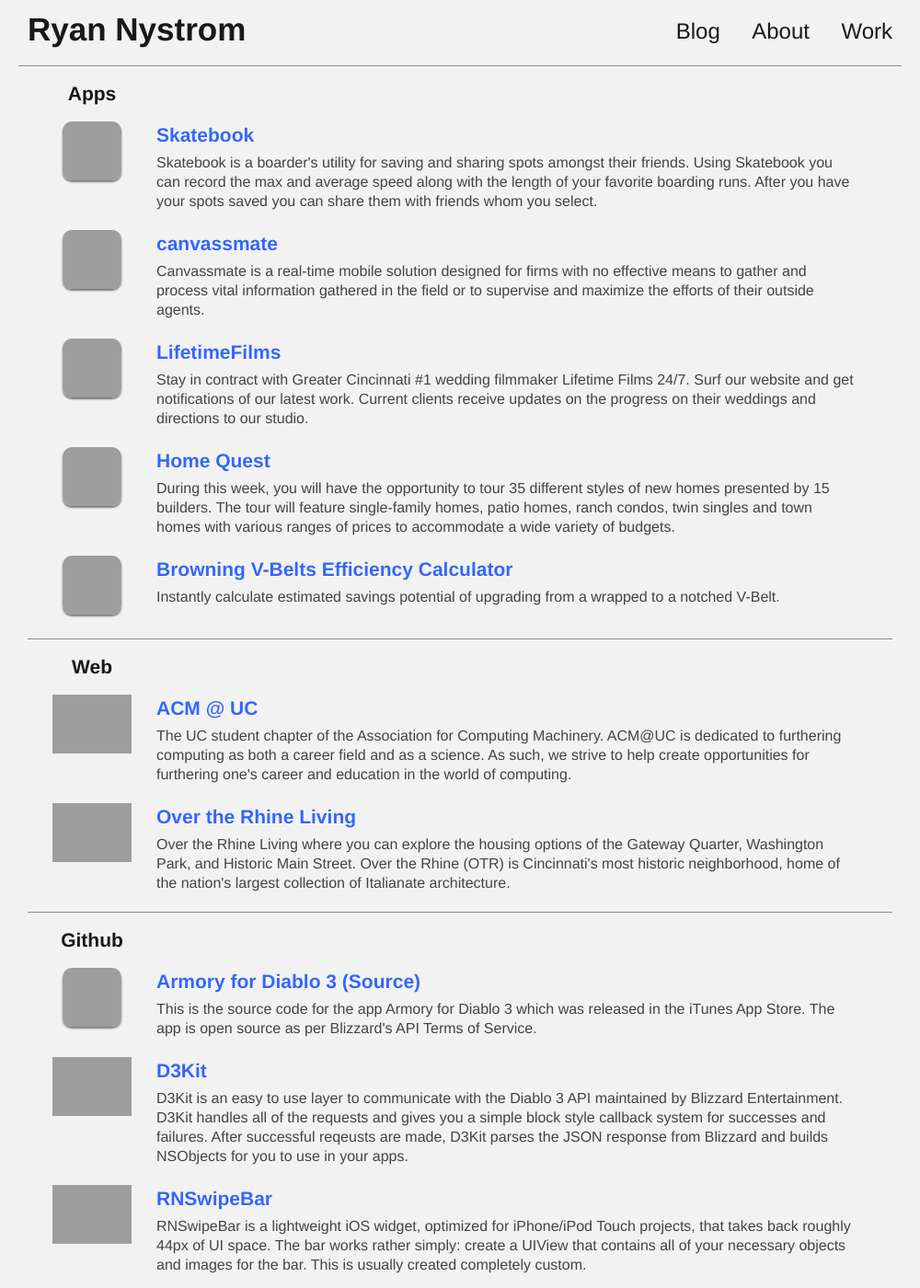
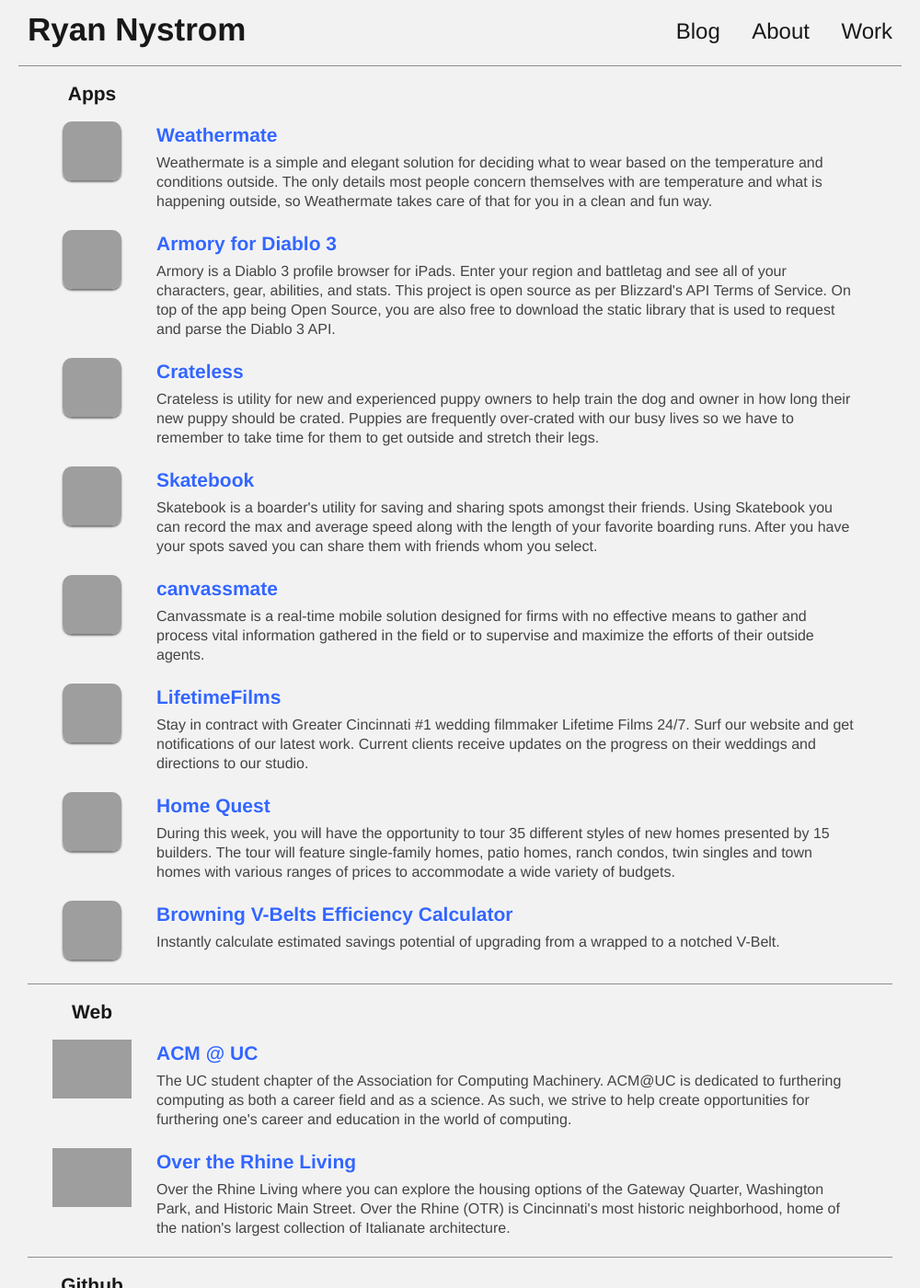
Before and after one commit to rnystrom/Blog, a Jekyll site: the page work.html, which Jekyll copies as it is, in a window 1280 px wide and 1400 px high. Shown: the whole window at 92% size, without its empty margins (140-1140 px from the left). Built offline with Jekyll 4.4.1, drawn with Linux system fonts in a browser that asks for light colours; nearby versions of some CDN libraries; Markdown is read by kramdown in place of the engine named in the settings; some of the changed text lies outside the part shown; grey boxes are pictures that could not be loaded.

Commit message:
added more apps and github projects

```diff
--- a/work.html
+++ b/work.html
@@ -57,6 +57,36 @@
         <section id="projects" class="sixteen columns content">
 
             <h2 class="two columns">Apps</h2>
+
+            <div class="project sixteen columns">
+                <div class="icon two columns">
+                    <img src="http://a4.mzstatic.com/us/r30/Purple/v4/13/de/eb/13deebd5-8ac2-aa75-6912-70639350478a/mzm.tlvtihas.128x128-75.jpg" />
+                </div>
+                <div class="thirteen columns">
+                    <h4><a href="http://itunes.apple.com/us/app/weathermate-your-weather-your/id565995922?mt=8">Weathermate</a></h4>
+                    Weathermate is a simple and elegant solution for deciding what to wear based on the temperature and conditions outside. The only details most people concern themselves with are temperature and what is happening outside, so Weathermate takes care of that for you in a clean and fun way.
+                </div>
+            </div>
+
+            <div class="project sixteen columns">
+                <div class="icon two columns">
+                    <img src="http://a5.mzstatic.com/us/r1000/114/Purple/v4/45/02/9f/45029f69-748b-cfc2-89f5-139dc862c776/mzm.cuqficuq.128x128-75.jpg" />
+                </div>
+                <div class="thirteen columns">
+                    <h4><a href="http://itunes.apple.com/us/app/armory-for-diablo-3/id539974801?mt=8">Armory for Diablo 3</a></h4>
+                    Armory is a Diablo 3 profile browser for iPads. Enter your region and battletag and see all of your characters, gear, abilities, and stats. This project is open source as per Blizzard's API Terms of Service. On top of the app being Open Source, you are also free to download the static library that is used to request and parse the Diablo 3 API.
+                </div>
+            </div>
+
+            <div class="project sixteen columns">
+                <div class="icon two columns">
+                    <img src="http://a4.mzstatic.com/us/r1000/114/Purple/v4/18/a1/d2/18a1d22b-ba11-a745-9053-576bea405074/mzm.iwgpsaaf.128x128-75.jpg" />
+                </div>
+                <div class="thirteen columns">
+                    <h4><a href="http://itunes.apple.com/us/app/crateless/id563997439?mt=8">Crateless</a></h4>
+                    Crateless is utility for new and experienced puppy owners to help train the dog and owner in how long their new puppy should be crated. Puppies are frequently over-crated with our busy lives so we have to remember to take time for them to get outside and stretch their legs.
+                </div>
+            </div>
 
             <div class="project sixteen columns">
                 <div class="icon two columns">
@@ -137,6 +167,26 @@
             <h2 class="two columns">Github</h2>
 
             <div class="project sixteen columns">
+                <div class="logo two columns">
+                    <img src="http://w3.mockingbirdev.com/assets/github-logo-69d5d7a8a722f314692b1093bcad3c7e.png" />
+                </div>
+                <div class="thirteen columns">
+                    <h4><a href="https://github.com/rnystrom/WeatherKit">WeatherKit</a></h4>
+                    WeatherKit is a simple and elegant solution to obtaining local weather information via the WeatherBug API. WeatherKit is built as a static library. Installation is as simple as dragging and dropping into your project. Using this project is even easier.
+                </div>
+            </div>
+
+            <div class="project sixteen columns">
+                <div class="logo two columns">
+                    <img src="http://w3.mockingbirdev.com/assets/github-logo-69d5d7a8a722f314692b1093bcad3c7e.png" />
+                </div>
+                <div class="thirteen columns">
+                    <h4><a href="https://github.com/rnystrom/RNBoilerplate">RNBoilerplate</a></h4>
+                    RNBoilerplate is my solution to reusing structure, categories, configs, and third-party libraries/frameworks. It should be pretty straight forward on how to use. I'll explain what all is included and why.
+                </div>
+            </div>
+
+            <div class="project sixteen columns">
                 <div class="icon two columns">
                     <img src="http://a1850.phobos.apple.com/us/r30/Purple/v4/45/02/9f/45029f69-748b-cfc2-89f5-139dc862c776/mzm.cuqficuq.170x170-75.png" />
                 </div>
```
